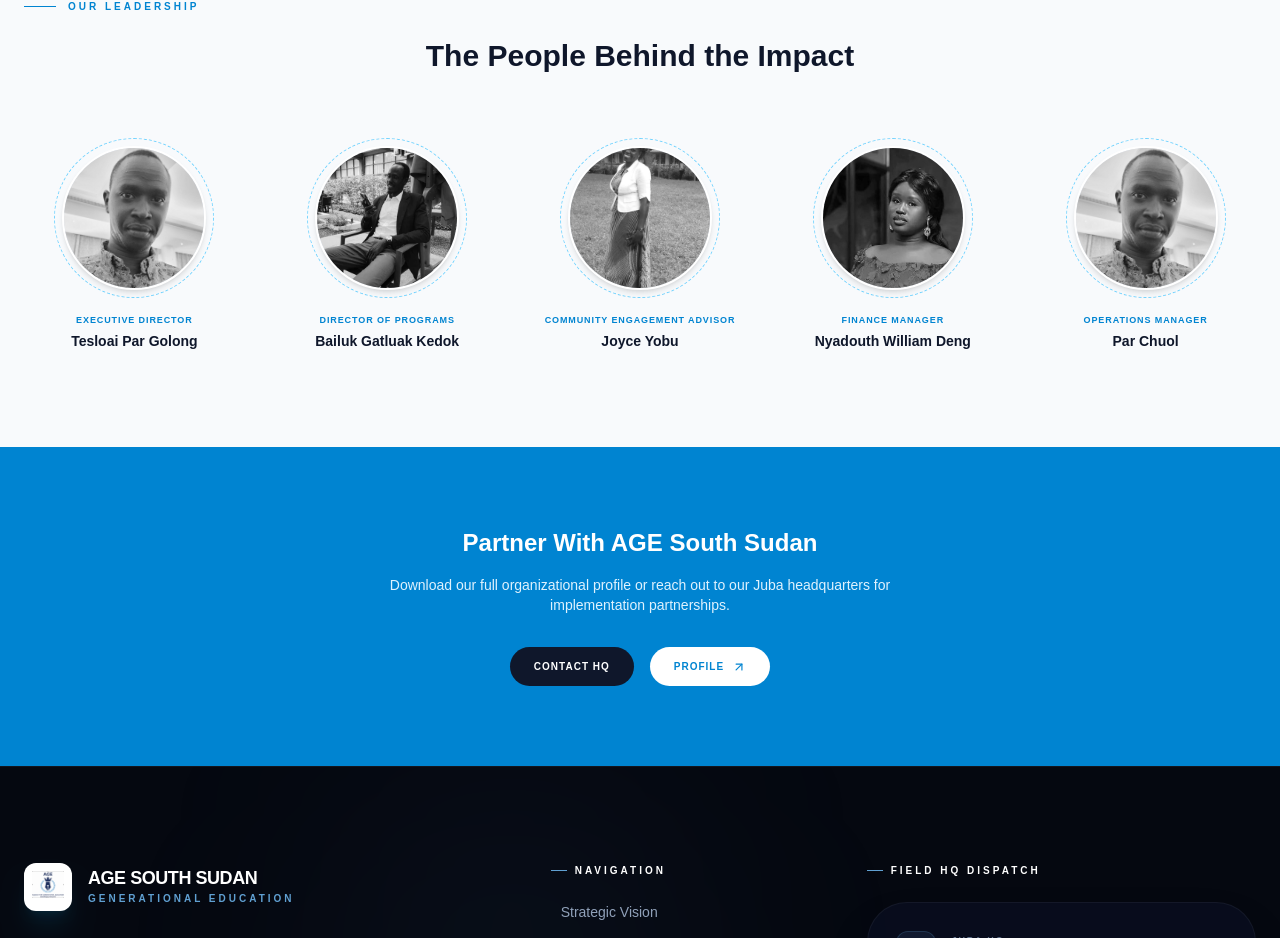
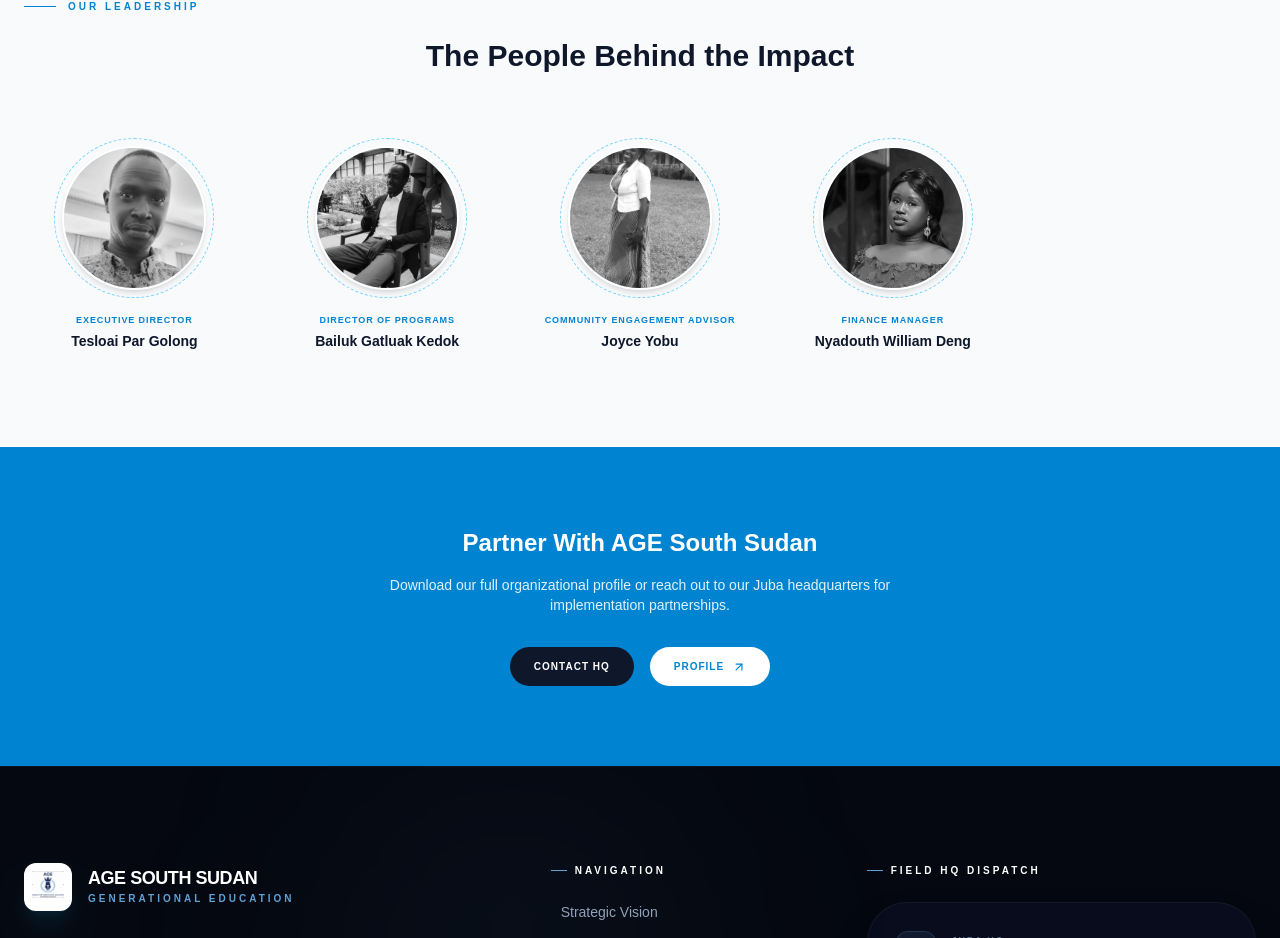
Before and after one commit to Hon-Tap/AGESOS, a Next.js app in the folder frontend/: page /about in a window 1280 px wide. Shown: the part 1360-2298 px from the top of the page. Built offline with nearby package versions, Linux system fonts and the light colour scheme.

Commit message:
Update about and contact pages

```diff
--- a/frontend/src/app/about/page.tsx
+++ b/frontend/src/app/about/page.tsx
@@ -73,14 +73,6 @@
       photo: "/images/nyaduoth.jpeg",
       bio: "Nyadouth directs the financial architecture of AGE, specializing in meticulous budgeting, fiscal planning, and transparent accountability.",
       focus: ["Fiscal Stewardship", "Audit Accountability", "Resource Management"],
-    },
-    {
-      id: "om",
-      name: "Par Chuol",
-      role: "Operations Manager",
-      photo: "/images/executive-director.jpg",
-      bio: "A specialist in organizational efficiency, Par manages the complex logistical framework of AGE from HR to RRC compliance.",
-      focus: ["Logistics", "Regulatory Compliance", "Human Resources"],
     },
   ];
 
--- a/frontend/src/app/contact/page.tsx
+++ b/frontend/src/app/contact/page.tsx
@@ -190,7 +190,7 @@
                     </div>
                     <h2 className="text-4xl font-black text-slate-900 mb-4 tracking-tighter">Transmission Successful</h2>
                     <p className="text-slate-500 text-lg max-w-md mb-12 font-medium leading-relaxed">
-                      Your message has been routed to <span className="text-sky-600 font-bold">contact@agesos.org</span>. Our Juba team typically responds within 24–48 business hours.
+                      Your message has been routed to <span className="text-sky-600 font-bold">info@agesos.org</span>. Our Juba team typically responds within 24–48 business hours.
                     </p>
                     <button
                       onClick={() => setSubmitted(false)}
```
